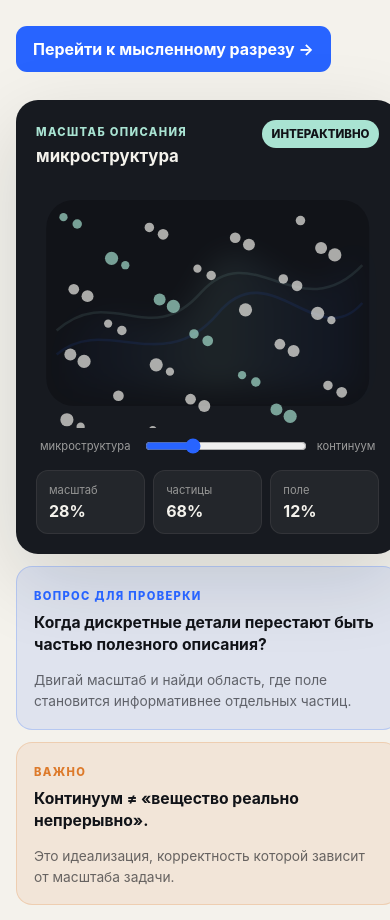
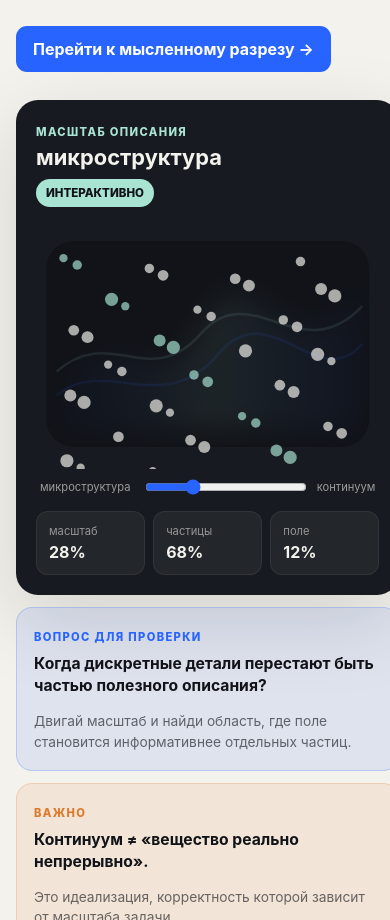
Before and after one commit to karinaurazova/interactive_book_on_continuum_mechanics, a React (Vite) app: page / in a window 390 px wide. Shown: the part 1826-2746 px from the top of the page. Built offline with nearby package versions, Linux system fonts and the light colour scheme.

Commit message:
style: add shared responsive rules for kinematics scenes

```diff
--- a/src/styles.css
+++ b/src/styles.css
@@ -2689,3 +2689,70 @@ input[type="range"] {
   font-size: .78rem;
   line-height: 1.45;
 }
+
+
+/* Shared responsive rules for kinematics scenes.
+   Keep SVG geometry proportional and prevent long scene headings from colliding. */
+.scene-head {
+  min-width: 0;
+}
+
+.scene-head > div:first-child {
+  min-width: 0;
+}
+
+.scene-head h2 {
+  max-width: 100%;
+  overflow-wrap: anywhere;
+  hyphens: auto;
+}
+
+.decomp-toggle-row {
+  flex-wrap: wrap;
+}
+
+.kinematics-scene,
+.gradient-scene,
+.mode-scene,
+.jacobian-scene,
+.cg-scene,
+.polar-scene,
+.principal-stretch-scene,
+.limit-scene,
+.kin-lab-scene,
+.kin-challenge-scene {
+  display: block;
+  height: auto;
+  min-height: 0;
+  aspect-ratio: auto;
+}
+
+@media (max-width: 720px) {
+  .scene-head {
+    align-items: flex-start;
+    gap: 10px;
+  }
+
+  .scene-head h2 {
+    font-size: clamp(1.25rem, 5.6vw, 1.8rem);
+    line-height: 1.05;
+  }
+
+  .live-badge {
+    flex: 0 0 auto;
+  }
+
+  .control-stack label > span {
+    overflow-wrap: anywhere;
+  }
+}
+
+@media (max-width: 520px) {
+  .scene-head {
+    flex-direction: column;
+  }
+
+  .live-badge {
+    align-self: flex-start;
+  }
+}
```
